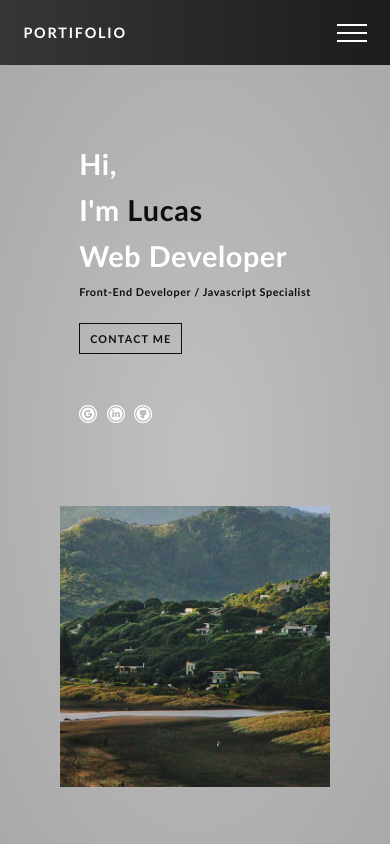
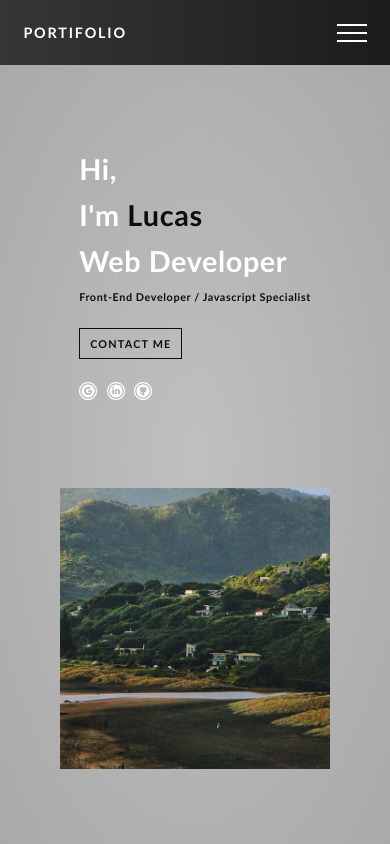
Before and after one commit to Lukega13/Lukega13.github.io, a plain HTML site: page index.html in a window 390 px wide. Shown: the top 844 px of the page. Drawn offline with nearby package versions, Linux system fonts and the light colour scheme.

Commit message:
Update style.css

```diff
--- a/style.css
+++ b/style.css
@@ -756,7 +756,7 @@ a {
 
     #info-text {
         justify-content: space-around;
-        height: 42%;
+        height: 35%;
     }
 
     #info-texts h1 {
```
